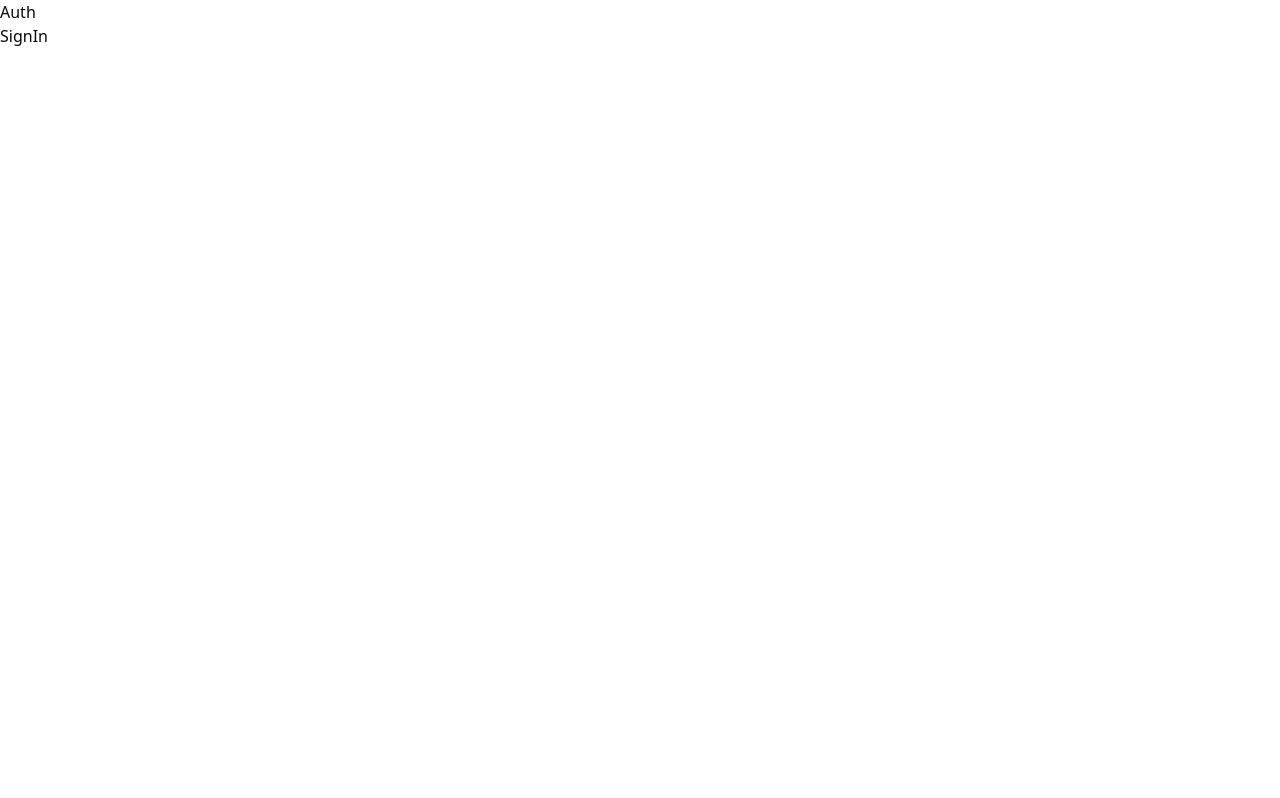
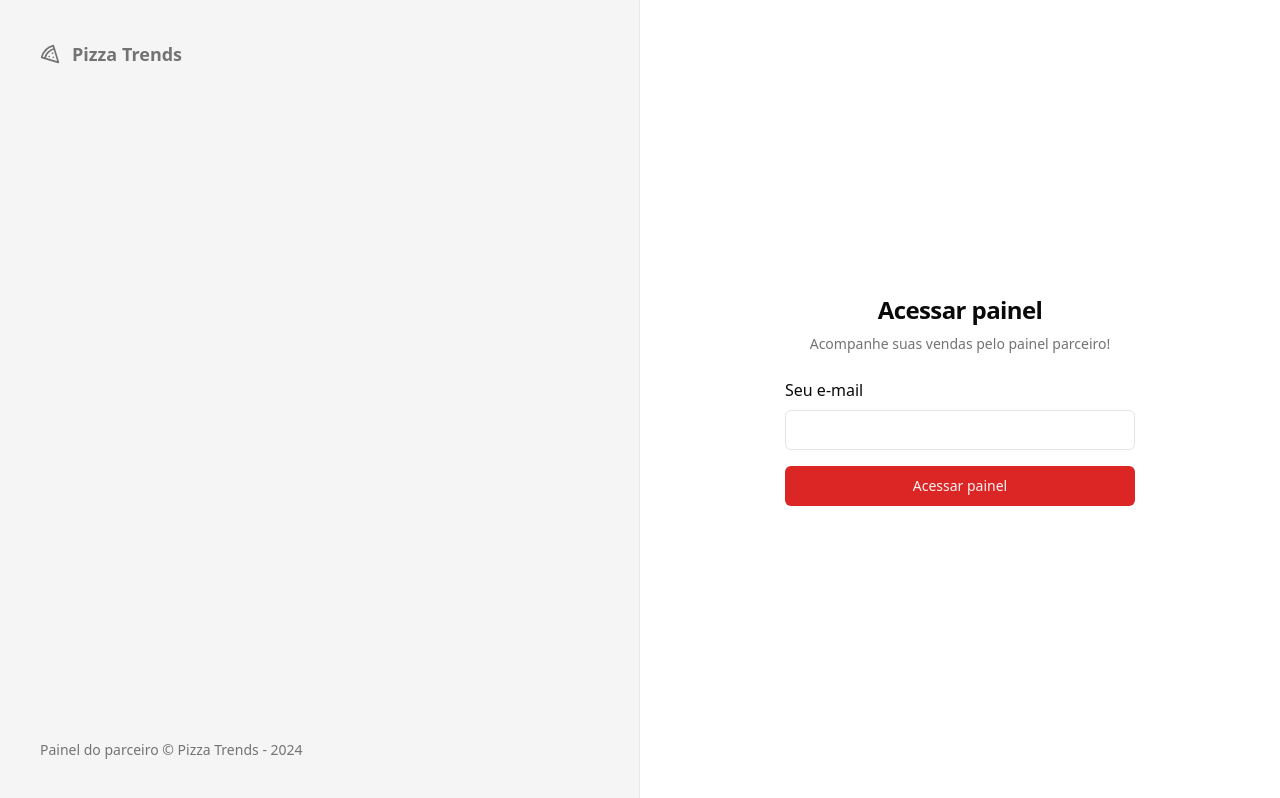
Before and after one commit to CaiqueMorales20/pizza-trends, a React (Vite) app: page /sign-in in a window 1280 px wide. Built offline with nearby package versions, Linux system fonts and the light colour scheme.

Commit message:
feat: styles for auth layout + login page

```diff
--- a/package.json
+++ b/package.json
@@ -10,6 +10,7 @@
     "preview": "vite preview"
   },
   "dependencies": {
+    "@radix-ui/react-label": "^2.1.0",
     "@radix-ui/react-slot": "^1.1.0",
     "class-variance-authority": "^0.7.0",
     "clsx": "^2.1.1",
--- /dev/null
+++ b/src/components/ui/input.tsx
@@ -0,0 +1,25 @@
+import * as React from "react"
+
+import { cn } from "@/lib/utils"
+
+export interface InputProps
+  extends React.InputHTMLAttributes<HTMLInputElement> {}
+
+const Input = React.forwardRef<HTMLInputElement, InputProps>(
+  ({ className, type, ...props }, ref) => {
+    return (
+      <input
+        type={type}
+        className={cn(
+          "flex h-10 w-full rounded-md border border-input bg-background px-3 py-2 text-sm ring-offset-background file:border-0 file:bg-transparent file:text-sm file:font-medium placeholder:text-muted-foreground focus-visible:outline-none focus-visible:ring-2 focus-visible:ring-ring focus-visible:ring-offset-2 disabled:cursor-not-allowed disabled:opacity-50",
+          className
+        )}
+        ref={ref}
+        {...props}
+      />
+    )
+  }
+)
+Input.displayName = "Input"
+
+export { Input }
--- /dev/null
+++ b/src/components/ui/label.tsx
@@ -0,0 +1,24 @@
+import * as React from "react"
+import * as LabelPrimitive from "@radix-ui/react-label"
+import { cva, type VariantProps } from "class-variance-authority"
+
+import { cn } from "@/lib/utils"
+
+const labelVariants = cva(
+  "text-sm font-medium leading-none peer-disabled:cursor-not-allowed peer-disabled:opacity-70"
+)
+
+const Label = React.forwardRef<
+  React.ElementRef<typeof LabelPrimitive.Root>,
+  React.ComponentPropsWithoutRef<typeof LabelPrimitive.Root> &
+    VariantProps<typeof labelVariants>
+>(({ className, ...props }, ref) => (
+  <LabelPrimitive.Root
+    ref={ref}
+    className={cn(labelVariants(), className)}
+    {...props}
+  />
+))
+Label.displayName = LabelPrimitive.Root.displayName
+
+export { Label }
--- a/src/globals.css
+++ b/src/globals.css
@@ -2,69 +2,54 @@
   @tailwind components;
   @tailwind utilities;
 
+
 @layer base {
   :root {
     --background: 0 0% 100%;
-      --foreground: 240 10% 3.9%;
-
+    --foreground: 0 0% 3.9%;
     --card: 0 0% 100%;
-      --card-foreground: 240 10% 3.9%;
-
+    --card-foreground: 0 0% 3.9%;
     --popover: 0 0% 100%;
-      --popover-foreground: 240 10% 3.9%;
-
-      --primary: 240 5.9% 10%;
-      --primary-foreground: 0 0% 98%;
-
-      --secondary: 240 4.8% 95.9%;
-      --secondary-foreground: 240 5.9% 10%;
-
-      --muted: 240 4.8% 95.9%;
-      --muted-foreground: 240 3.8% 46.1%;
-
-      --accent: 240 4.8% 95.9%;
-      --accent-foreground: 240 5.9% 10%;
-
+    --popover-foreground: 0 0% 3.9%;
+    --primary: 0 72.2% 50.6%;
+    --primary-foreground: 0 85.7% 97.3%;
+    --secondary: 0 0% 96.1%;
+    --secondary-foreground: 0 0% 9%;
+    --muted: 0 0% 96.1%;
+    --muted-foreground: 0 0% 45.1%;
+    --accent: 0 0% 96.1%;
+    --accent-foreground: 0 0% 9%;
     --destructive: 0 84.2% 60.2%;
     --destructive-foreground: 0 0% 98%;
-
-      --border: 240 5.9% 90%;
-      --input: 240 5.9% 90%;
-      --ring: 240 10% 3.9%;
-
+    --border: 0 0% 89.8%;
+    --input: 0 0% 89.8%;
+    --ring: 0 72.2% 50.6%;
     --radius: 0.5rem;
   }
 
   .dark {
-      --background: 240 10% 3.9%;
+    --background: 0 0% 3.9%;
     --foreground: 0 0% 98%;
-
-      --card: 240 10% 3.9%;
+    --card: 0 0% 3.9%;
     --card-foreground: 0 0% 98%;
-
-      --popover: 240 10% 3.9%;
+    --popover: 0 0% 3.9%;
     --popover-foreground: 0 0% 98%;
-
-      --primary: 0 0% 98%;
-      --primary-foreground: 240 5.9% 10%;
-
-      --secondary: 240 3.7% 15.9%;
+    --primary: 0 72.2% 50.6%;
+    --primary-foreground: 0 85.7% 97.3%;
+    --secondary: 0 0% 14.9%;
     --secondary-foreground: 0 0% 98%;
-
-      --muted: 240 3.7% 15.9%;
-      --muted-foreground: 240 5% 64.9%;
-
-      --accent: 240 3.7% 15.9%;
+    --muted: 0 0% 14.9%;
+    --muted-foreground: 0 0% 63.9%;
+    --accent: 0 0% 14.9%;
     --accent-foreground: 0 0% 98%;
-
     --destructive: 0 62.8% 30.6%;
     --destructive-foreground: 0 0% 98%;
-
-      --border: 240 3.7% 15.9%;
-      --input: 240 3.7% 15.9%;
-      --ring: 240 4.9% 83.9%;
+    --border: 0 0% 14.9%;
+    --input: 0 0% 14.9%;
+    --ring: 0 72.2% 50.6%;
   }
 }
+
 
   @layer base {
     * {
--- a/src/pages/_layouts/auth.tsx
+++ b/src/pages/_layouts/auth.tsx
@@ -1,11 +1,20 @@
+import { Pizza } from 'lucide-react'
 import { Outlet } from 'react-router-dom'
 
 export function AuthLayout() {
   return (
-    <div>
-      <header>Auth</header>
+    <div className="grid h-screen grid-cols-2">
+      <div className="border-foreground/5 bg-muted flex h-full flex-col justify-between border-r p-10">
+        <header className="text-muted-foreground flex items-center gap-3 text-lg">
+          <Pizza className="h-5 w-5" />
+          <span className="font-semibold">Pizza Trends</span>
+        </header>
+        <footer className="text-muted-foreground text-sm">
+          Painel do parceiro &copy; Pizza Trends - {new Date().getFullYear()}
+        </footer>
+      </div>
 
-      <div>
+      <div className="flex items-center justify-center">
         <Outlet />
       </div>
     </div>
--- a/src/pages/auth/sign-in.tsx
+++ b/src/pages/auth/sign-in.tsx
@@ -1,10 +1,35 @@
+import { Label } from '@radix-ui/react-label'
 import { Helmet } from 'react-helmet-async'
+
+import { Button } from '@/components/ui/button'
+import { Input } from '@/components/ui/input'
 
 export function SignIn() {
   return (
     <>
       <Helmet title="Login" />
-      <div>SignIn</div>
+      <div>
+        <div className="flex w-[350px] flex-col gap-6">
+          <header className="flex flex-col gap-2 text-center">
+            <h1 className="text-2xl font-semibold tracking-tight">
+              Acessar painel
+            </h1>
+            <p className="text-muted-foreground text-sm">
+              Acompanhe suas vendas pelo painel parceiro!
+            </p>
+          </header>
+
+          <form className="space-y-4">
+            <div className="space-y-2">
+              <Label htmlFor="email">Seu e-mail</Label>
+              <Input id="email" type="email" />
+            </div>
+            <Button className="w-full" type="submit">
+              Acessar painel
+            </Button>
+          </form>
+        </div>
+      </div>
     </>
   )
 }
```
Also changed, not shown: 1 other file (tests, documents, lock files or other folders). Lines whose indentation alone changed are shown as unchanged.
